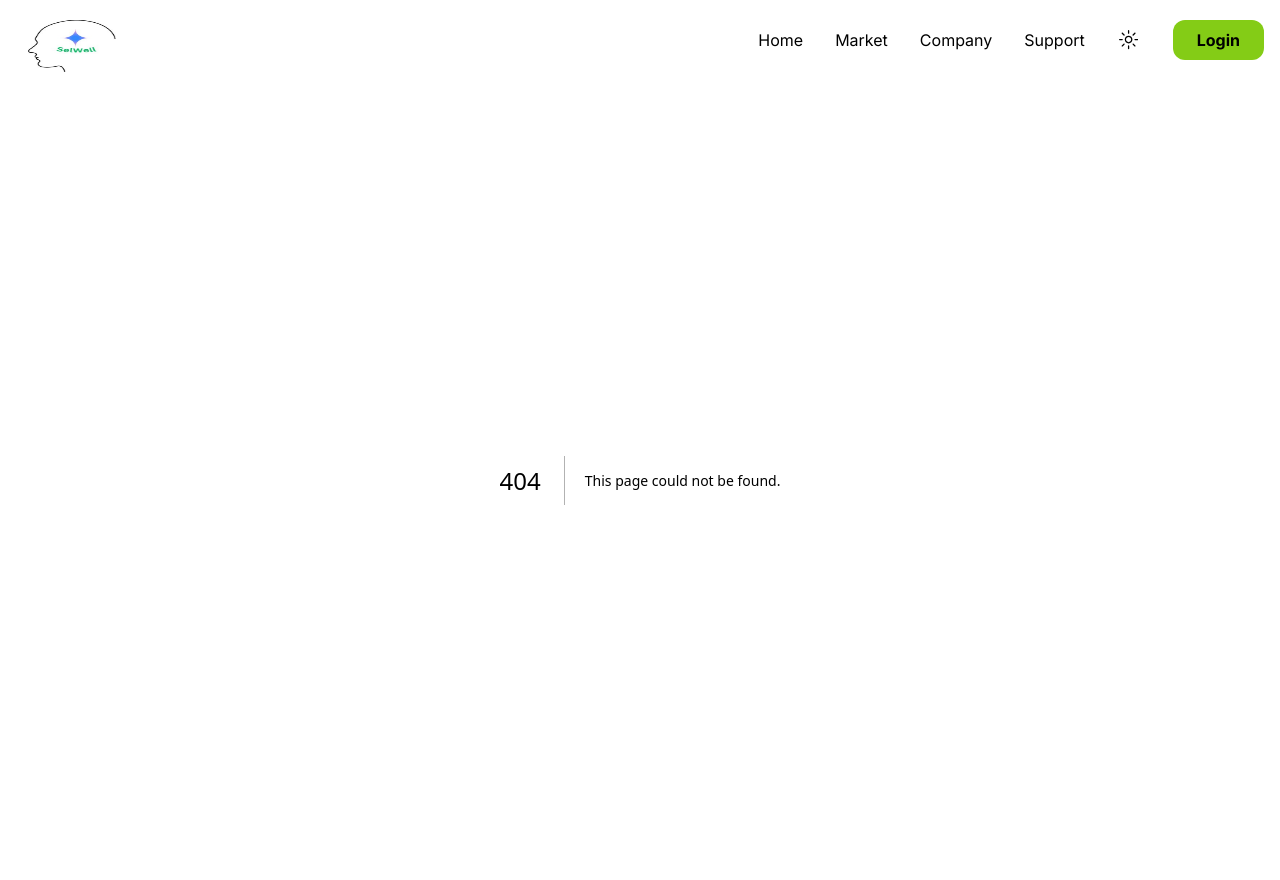
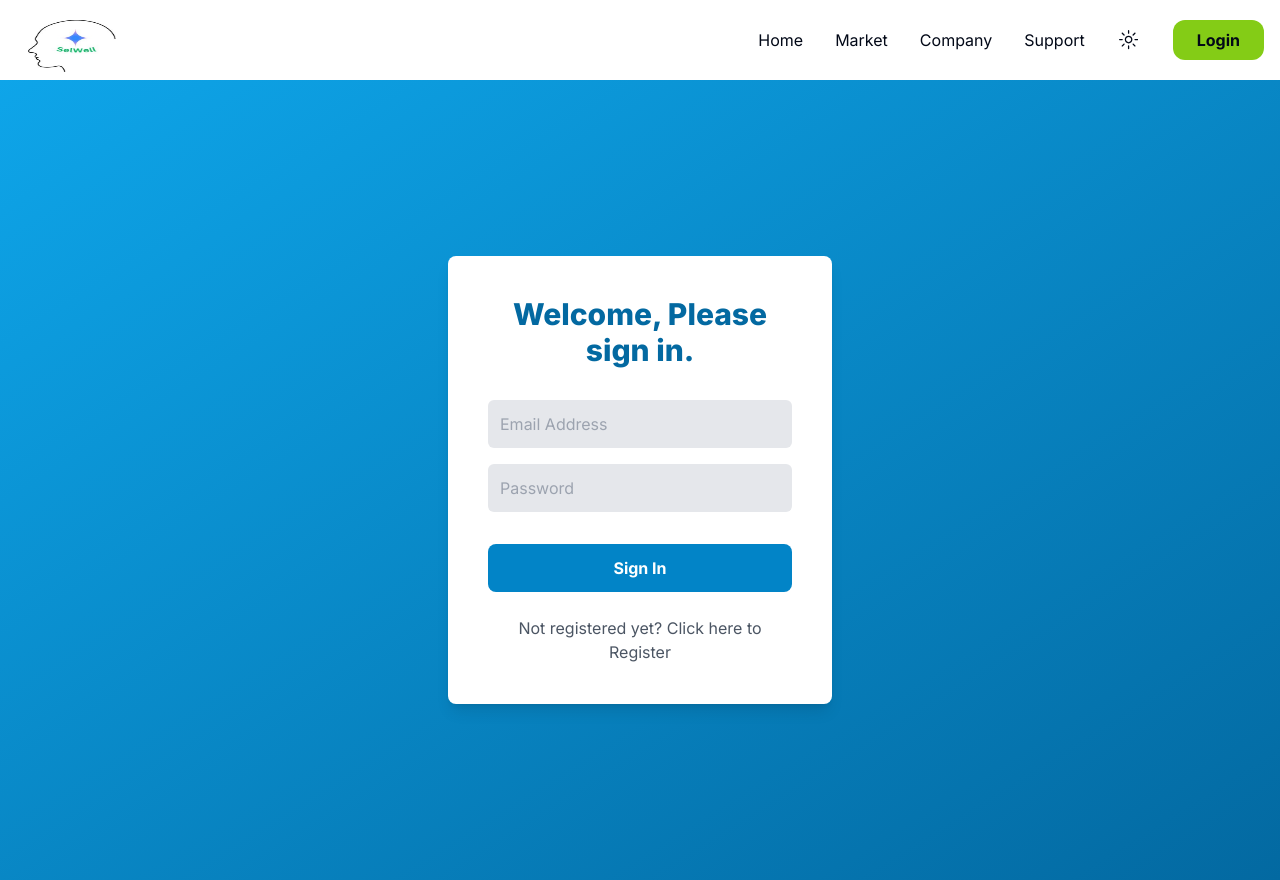
Before and after one commit to TheSoftNode/selwel, a Next.js app: page /auth/login in a window 1280 px wide. Before the commit this address had no page. Built offline with nearby package versions, Linux system fonts and the light colour scheme.

Commit message:
Add a basic login in page consistent with the brand

```diff
--- /dev/null
+++ b/app/auth/login/page.tsx
@@ -0,0 +1,138 @@
+"use client";
+
+import React, { useState } from 'react';
+
+const Login = () =>
+{
+    const [isLoginForm, setIsLoginForm] = useState(true);
+
+    const toggleLoginForm = () =>
+    {
+        setIsLoginForm(!isLoginForm);
+    };
+
+    return (
+        <div className='flex items-center justify-center min-h-screen bg-gradient-to-br from-sky-500 to-sky-700'>
+            <form className="bg-white shadow-lg p-10 rounded-lg w-11/12 sm:w-96 transition-transform transform hover:scale-105">
+                <h1 className="font-extrabold text-3xl text-center text-sky-700 mb-6">
+                    {isLoginForm ? "Welcome, Please sign in." : "Registration"}
+                </h1>
+
+                {/* Conditional Fields for Registration */}
+                {!isLoginForm && (
+                    <>
+                        <input
+                            type="text"
+                            placeholder="Country of Residence"
+                            className="p-3 my-2 w-full bg-gray-200 rounded-md focus:outline-none focus:ring-2 focus:ring-sky-500"
+                        />
+                        <input
+                            type="text"
+                            placeholder="Type of Account"
+                            className="p-3 my-2 w-full bg-gray-200 rounded-md focus:outline-none focus:ring-2 focus:ring-sky-500"
+                        />
+                    </>
+                )}
+
+                <input
+                    type="email"
+                    placeholder="Email Address"
+                    className="p-3 my-2 w-full bg-gray-200 rounded-md focus:outline-none focus:ring-2 focus:ring-sky-500"
+                    required
+                />
+
+                <input
+                    type="password"
+                    placeholder="Password"
+                    className="p-3 my-2 w-full bg-gray-200 rounded-md focus:outline-none focus:ring-2 focus:ring-sky-500"
+                    required
+                />
+
+                <button
+                    className="p-3 my-6 bg-sky-600 text-white w-full font-bold rounded-lg hover:bg-sky-700 transition duration-200 ease-in-out"
+                >
+                    {isLoginForm ? "Sign In" : "Open an Account"}
+                </button>
+
+                <p
+                    className="text-center cursor-pointer text-gray-600 hover:underline"
+                    onClick={toggleLoginForm}
+                >
+                    {isLoginForm ? "Not registered yet? Click here to Register" : "Already registered? Sign in Now"}
+                </p>
+            </form>
+        </div>
+    );
+}
+
+export default Login;
+
+
+// "use client"
+
+// import React, { useState } from 'react';
+
+// const Login = () =>
+// {
+//     const [isLoginForm, setIsLoginForm] = useState(true);
+
+//     const toggleLoginForm = () =>
+//     {
+//         setIsLoginForm(!isLoginForm);
+//     };
+
+//     return (
+//         <div className="flex items-center justify-center min-h-screen bg-gray-100">
+//             <form className="bg-white shadow-lg my-3 mx-auto w-11/12 sm:w-96 p-10 rounded-lg">
+//                 <h1 className="font-semibold text-2xl py-4 text-center text-gray-800">
+//                     {isLoginForm ? "Welcome, Please sign in." : "Registration"}
+//                 </h1>
+
+//                 {/* Conditional Fields for Registration */}
+//                 {!isLoginForm && (
+//                     <>
+//                         <input
+//                             type="text"
+//                             placeholder="Country of Residence"
+//                             className="p-3 my-2 w-full bg-gray-200 rounded-md focus:outline-none focus:ring-2 focus:ring-red-400"
+//                         />
+//                         <input
+//                             type="text"
+//                             placeholder="Type of Account"
+//                             className="p-3 my-2 w-full bg-gray-200 rounded-md focus:outline-none focus:ring-2 focus:ring-red-400"
+//                         />
+//                     </>
+//                 )}
+
+//                 <input
+//                     type="email"
+//                     placeholder="Email Address"
+//                     className="p-3 my-2 w-full bg-gray-200 rounded-md focus:outline-none focus:ring-2 focus:ring-red-400"
+//                     required
+//                 />
+
+//                 <input
+//                     type="password"
+//                     placeholder="Password"
+//                     className="p-3 my-2 w-full bg-gray-200 rounded-md focus:outline-none focus:ring-2 focus:ring-red-400"
+//                     required
+//                 />
+
+//                 <button
+//                     className="p-3 my-6 bg-red-500 text-white w-full font-bold rounded-lg hover:bg-red-600 transition duration-200 ease-in-out"
+//                 >
+//                     {isLoginForm ? "Sign In" : "Open an Account"}
+//                 </button>
+
+//                 <p
+//                     className="text-center cursor-pointer text-gray-600 hover:underline"
+//                     onClick={toggleLoginForm}
+//                 >
+//                     {isLoginForm ? "Not registered yet? Click here to Register" : "Already registered? Sign in Now"}
+//                 </p>
+//             </form>
+//         </div>
+//     );
+// }
+
+// export default Login;
--- a/components/Header/Header.tsx
+++ b/components/Header/Header.tsx
@@ -53,7 +53,7 @@ const Header = (props: Props) =>
 
             <ThemeToggler />
 
-            <Link href={'/login'} className='px-6 p-2 md:ml-6 font-bold bg-lime-500 rounded-xl'>
+            <Link href={'auth/login'} className='px-6 p-2 md:ml-6 font-bold bg-lime-500 rounded-xl'>
               Login
             </Link>
             {/* mobile nav */}
```
